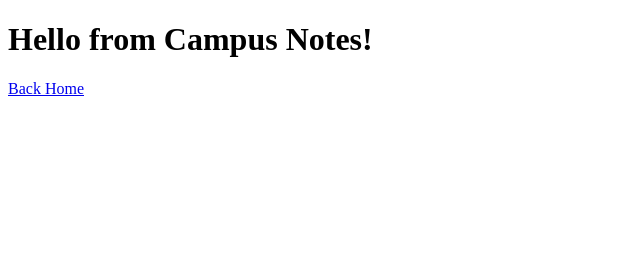
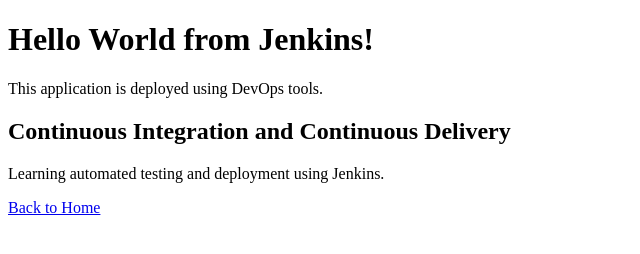
Before and after one commit to NsengiyumvaTheophile/DEV01, a plain HTML site: page hello.html in a window 1280 px wide. Shown: the whole page, without its empty margins (0-640 px from the left). Drawn offline with Linux system fonts and the light colour scheme.

Commit message:
Fix HTML content for automated tests

```diff
--- a/hello.html
+++ b/hello.html
@@ -1,11 +1,24 @@
 
 <!DOCTYPE html>
-<html>
+<html lang="en">
+
 <head>
-    <title>Hello Page</title>
+    <meta charset="UTF-8">
+    <meta name="viewport" content="width=device-width, initial-scale=1.0">
+    <title>Hello DevOps</title>
 </head>
+
 <body>
-    <h1>Hello from Campus Notes!</h1>
-    <a href="index.html">Back Home</a>
+
+    <h1>Hello World from Jenkins!</h1>
+
+    <p>This application is deployed using DevOps tools.</p>
+
+    <h2>Continuous Integration and Continuous Delivery</h2>
+
+    <p>Learning automated testing and deployment using Jenkins.</p>
+
+    <a href="index.html">Back to Home</a>
+
 </body>
 </html>
```
